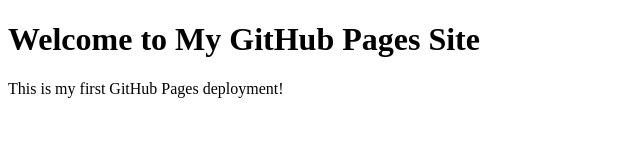
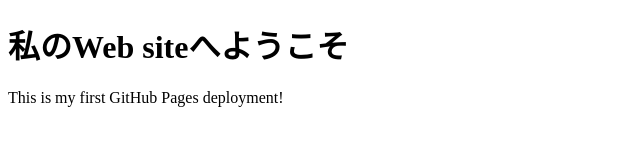
Before and after one commit to skazuma0309/my-first-web-app, a plain HTML site: page index.html in a window 1280 px wide. Shown: the whole page, without its empty margins (0-640 px from the left). Drawn offline with Linux system fonts and the light colour scheme.

Commit message:
Add files via upload

```diff
--- a/index.html
+++ b/index.html
@@ -6,7 +6,7 @@
     <title>My GitHub Pages Site</title>
 </head>
 <body>
-    <h1>Welcome to My GitHub Pages Site</h1>
+    <h1>私のWeb siteへようこそ</h1>
     <p>This is my first GitHub Pages deployment!</p>
 </body>
 </html>
```
